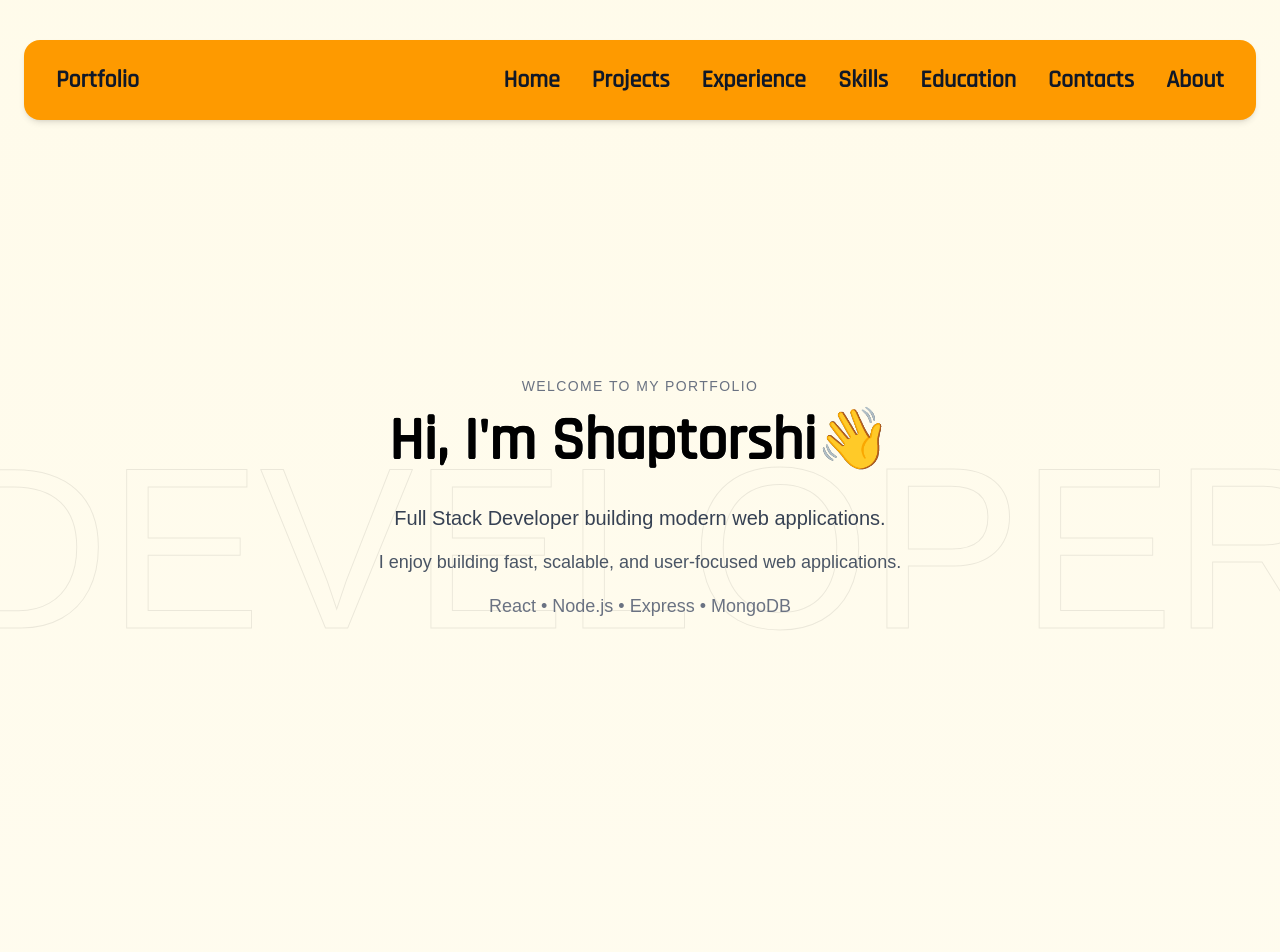
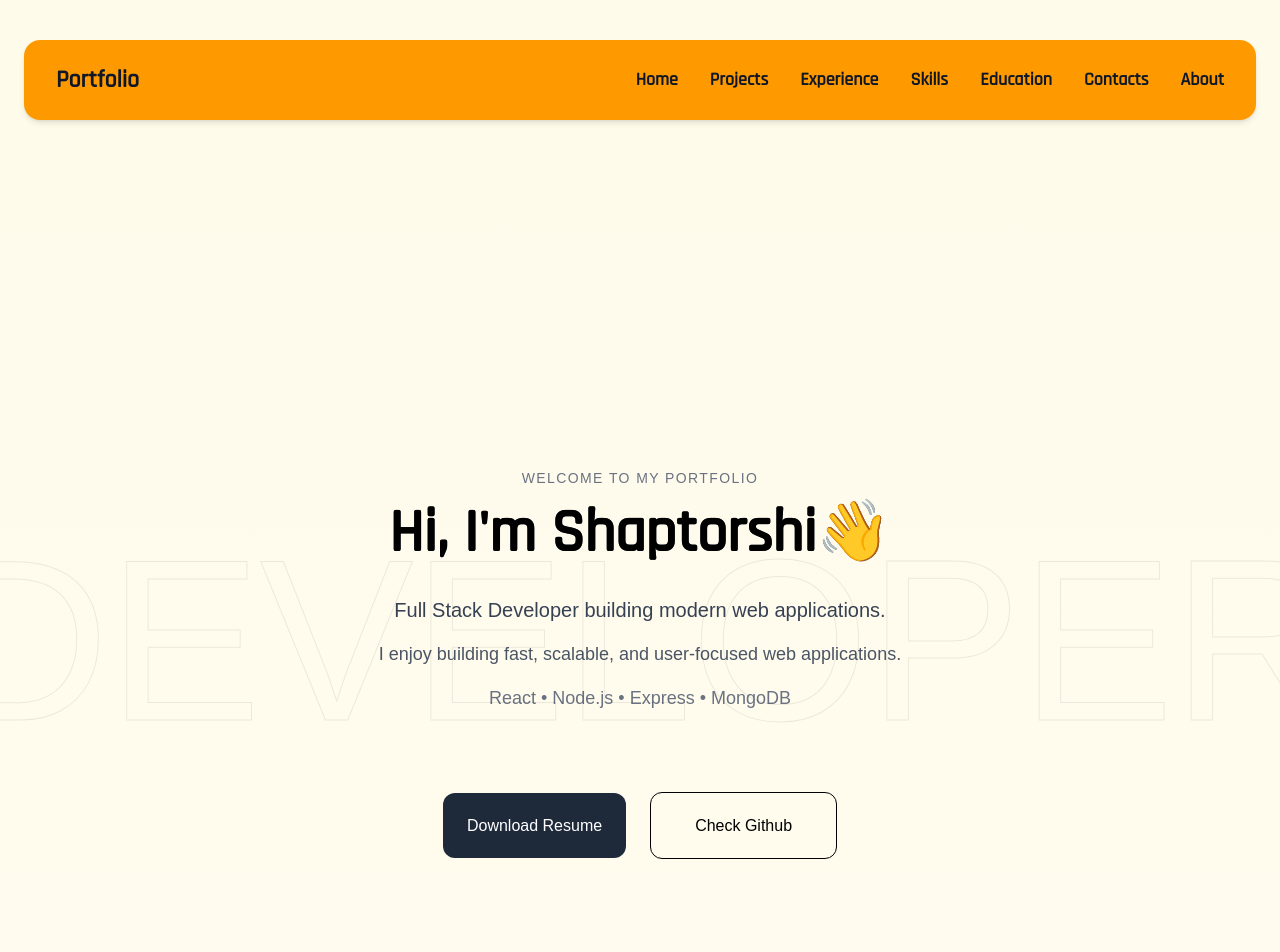
Before and after one commit to Shaptorshi/Portfolio, a React (Vite) app: page / in a window 1280 px wide. Shown: the top 952 px of the page. Built offline with nearby package versions, Linux system fonts and the light colour scheme; a web font is replaced by a local one.

Commit message:
CTA changes

```diff
--- a/src/components/hero.jsx
+++ b/src/components/hero.jsx
@@ -3,9 +3,9 @@ import { motion } from 'framer-motion'
 
 const hero = () => {
   return (
-    <motion.section className="text-center py-32 px-6 overflow-hidden" initial={{ opacity: 0, y: 40 }} animate={{ opacity: 1, y: 0 }} transition={{ duration: 0.8 }}>
+    <motion.section className="text-center py-55 px-6 overflow-hidden" initial={{ opacity: 0, y: 40 }} animate={{ opacity: 1, y: 0 }} transition={{ duration: 0.8 }}>
       <div className='cascadia absolute text-[18vw] left-1/2 -translate-x-1/2 bg-outline select-none pointer-events-none z-0 max-w-580'>DEVELOPER</div>
-      <div className='relative z-10'>
+      <div className='z-10'>
         <p className='cascadia text-sm text-gray-500 tracking-widest uppercase'>Welcome to my portfolio</p>
         <h1 className='samurai-font mt-4 text-6xl font-bold bg-linear-to-r from-gray-900 to-gray-600 bg-clip-text'>Hi, I'm Shaptorshi👋</h1>
 
@@ -14,6 +14,14 @@ const hero = () => {
         <p className='cascadia mt-4 text-lg text-gray-500'>
           React • Node.js • Express • MongoDB
         </p>
+        <div className='mt-20 flex items-center justify-center gap-6' >
+          <motion.div whileHover={{ scale: 1.05 }} transition={{ duration: 0.5 }}>
+            <a className='bg-gray-800 text-white p-6 rounded-xl cascadia' target="_blank" href="https://drive.google.com/file/d/1SuH6PH-4u_AFhHK2sqh_royR6eWdeki5/view?usp=sharing" download={"SHAPTORSHI_BHATTACHARYA_RESUME.pdf"}>Download Resume</a>
+          </motion.div>
+          <motion.div whileHover={{scale:1.05}} transition={{duration:0.1}} className='border p-5 rounded-xl hover:bg-gray-800 hover:text-white transition-all duration-600 ease-in-out hover:scale-y-105'>
+            <a href="https://github.com/Shaptorshi" target='_blank' className='cascadia border-amber-400 p-6 rounded-xl'>Check Github</a>
+          </motion.div>
+        </div>
       </div>
     </motion.section>
   )
--- a/src/components/navbar.jsx
+++ b/src/components/navbar.jsx
@@ -7,9 +7,9 @@ const navbar = () => {
 
     return (
         <motion.nav initial={{ y: -100 }} animate={{ y: 0 }} transition={{ duration: 1.2 }} className='samurai-font text-2xl bg-amber-500 shadow-md sticky top-0 z-50 rounded-2xl p-2'>
-            <div className='max-w-full mx-auto flex justify-between items-center py-4 px-6 text-gray-900 font-semibold'>
+            <div className='max-w-7xl mx-auto flex justify-between items-center py-4 px-6 text-gray-900 font-semibold'>
                 <h1>Portfolio</h1>
-                <ul className='hidden md:flex gap-8 text-gray-900 '>
+                <ul className='hidden md:flex gap-6 lg:gap-8 text-gray-900 items-center text-lg'>
                     <li className='hover:text-white transition duration-300 cursor-pointer'><a href="#home">Home</a></li>
                     <li className='hover:text-white transition duration-300 cursor-pointer'><a href="#projects">Projects</a></li>
                     <li className='hover:text-white transition duration-300 cursor-pointer'><a href="#exp">Experience</a></li>
```
